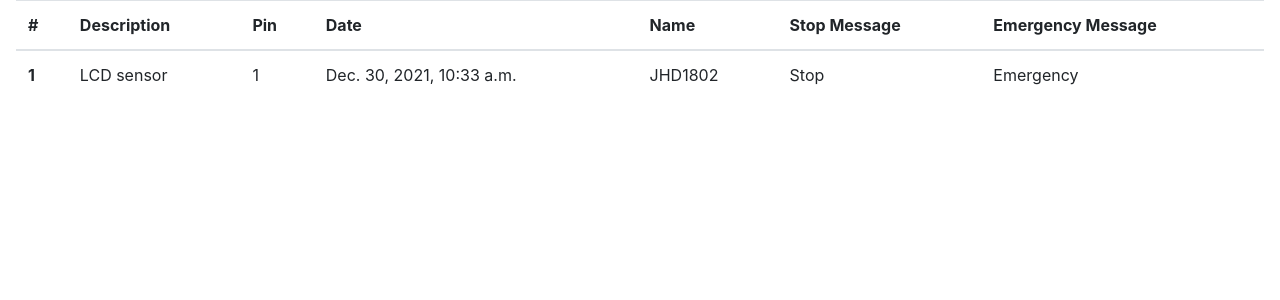
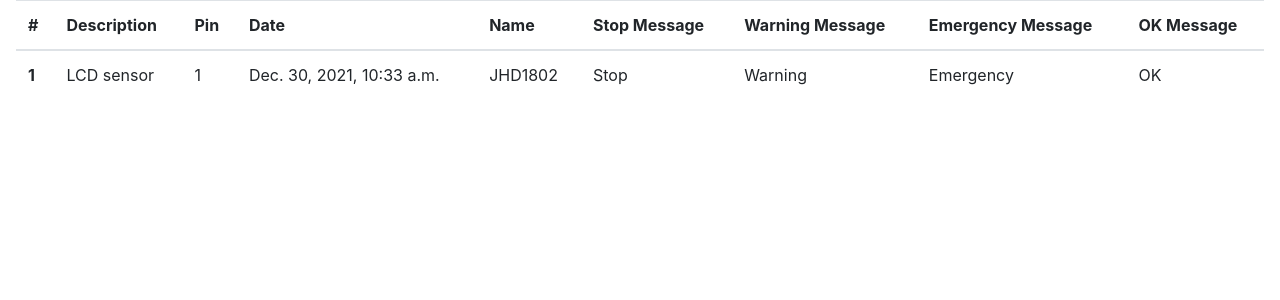
Before and after one commit to eneko98/Proyecto-IoT, a Django app: page /SensorUI/lcd/ in a window 1280 px wide. Shown: the top 300 px of the page. Run offline with Django 3.2, Linux system fonts and the light colour scheme; data comes from the database, SQL or seed files in the repository; both versions use the stored data as it was after the commit; parts of the project's set-up code (start-up, migrations or seed data) failed here and were passed over; some libraries are stand-ins or nearby versions.

Commit message:
LCD sensor templated updated

```diff
--- a/SensorUI/SensorApp/templates/lcdResultados.html
+++ b/SensorUI/SensorApp/templates/lcdResultados.html
@@ -54,7 +54,9 @@
           <th>Date</th>
           <th>Name</th>
           <th>Stop Message</th>
+          <th>Warning Message</th>
           <th>Emergency Message</th>
+          <th>OK Message</th>
         </tr>
       </thead>
       <tbody>
@@ -66,7 +68,9 @@
           <td>{{ dato.date }}</td>
           <td>{{ dato.name }}</td>
           <td>{{ dato.stopMessage }}</td>
+          <td>{{ dato.warningMessage }}</td>
           <td>{{ dato.emergencyMessage }}</td>
+          <td>{{ dato.okMessage }}</td>
         </tr>
         {% endfor %}
       </tbody>
```
Also changed, not shown: SensorUI/db.sqlite3.
